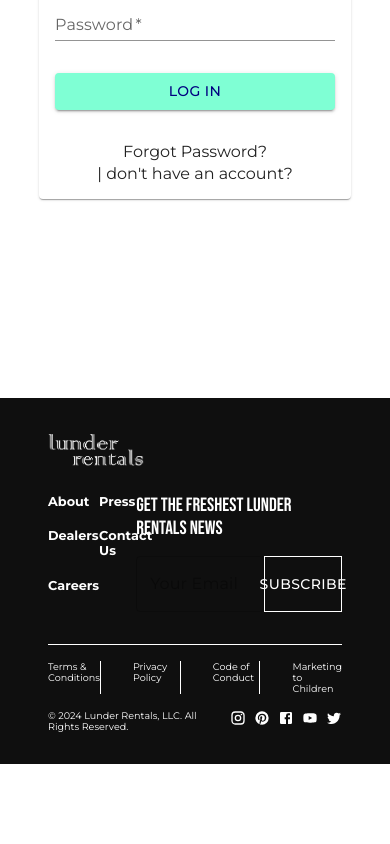
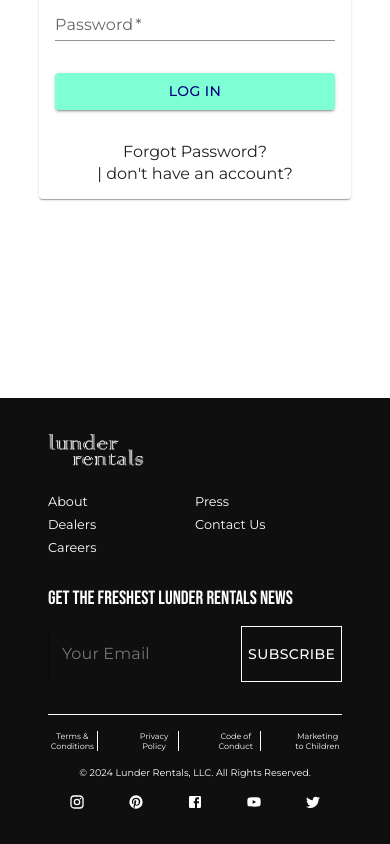
Before and after one commit to dhani-el/LunderRentals-2.0, a React (Vite) app: page /auth in a window 390 px wide. Shown: the part 508-1352 px from the top of the page. Before the commit the page ends 1272 px from the top, so only its background shows below. Built offline with nearby package versions, Linux system fonts and the light colour scheme.

Commit message:
implement footer for mobile screen

```diff
--- a/src/Home/Jsx/index.jsx
+++ b/src/Home/Jsx/index.jsx
@@ -29,7 +29,7 @@ export default function Home(){
                     </div>
                     <CallToAction/>
                 </div>
-                {/* <Modelo setModelReady={setRemoveSplash}/> */}
+                <Modelo setModelReady={setRemoveSplash}/>
                 <BodyContent/>
             </div>
             </div>
--- a/src/Layout/Styles/index.css
+++ b/src/Layout/Styles/index.css
@@ -106,21 +106,24 @@
 }
 #footerContainer #quicknews {
   display: flex;
+  flex-direction: column;
   justify-content: space-between;
   width: 100%;
   border-bottom: 0.02rem white solid;
   padding-bottom: 2rem;
+  gap: 1.5rem;
 }
 #footerContainer #quicknews #quickLinks {
   display: grid;
   grid-template-columns: 1fr 1fr;
-  width: 30%;
+  width: 100%;
+  align-items: center;
 }
 #footerContainer #quicknews #quickLinks a {
   color: white;
   text-decoration: none;
   font-size: 0.8rem;
-  font-weight: 700;
+  padding-bottom: 0.5rem;
 }
 #footerContainer #quicknews #newsLetter {
   display: flex;
@@ -138,10 +141,10 @@
   border-color: white;
   border-top-right-radius: 0px;
   border-bottom-right-radius: 0px;
-  background-color: rgba(0, 0, 0, 0.659);
 }
 #footerContainer #quicknews #newsLetter #muiDiv input, #footerContainer #quicknews #newsLetter #muiDiv button {
   font-family: montserrat;
+  color: white;
 }
 #footerContainer #quicknews #newsLetter #muiDiv .css-3w2hyt-MuiButtonBase-root-MuiButton-root:hover {
   border-color: white;
@@ -158,21 +161,26 @@
 #footerContainer #boilerPlateterms #boilerPlateContent .singleP {
   display: block;
   border-right: 0.06rem white solid;
-  width: 80%;
-  font-size: 0.6rem;
+  width: 100%;
+  font-size: 0.5rem;
+  text-align: center;
 }
 #footerContainer #boilerPlateterms #boilerPlateContent #lastP {
   border: none;
 }
 #footerContainer #boilerPlateterms #termsMedia {
   display: flex;
+  flex-direction: column;
   justify-content: space-between;
+  align-items: center;
   padding-top: 1rem;
   font-size: 0.6rem;
+  gap: 1rem;
 }
 #footerContainer #boilerPlateterms #termsMedia #socialMediaDiv {
   display: flex;
-  gap: 0.5rem;
+  width: 100%;
+  justify-content: space-around;
 }
 #footerContainer #boilerPlateterms #termsMedia #socialMediaDiv span svg {
   width: 1rem;
@@ -238,7 +246,40 @@
   #header #menu {
     display: none;
   }
-  #footerContainer #quickLinks {
-    grid-template-columns: repeat(3, 1fr);
+  #footerContainer #logo {
+    width: 6rem;
+    padding-bottom: 1rem;
+  }
+  #footerContainer #logo img {
+    width: 100%;
+    height: auto;
+  }
+  #footerContainer #quicknews {
+    flex-direction: row;
+    gap: 0rem;
+  }
+  #footerContainer #quicknews #quickLinks {
+    width: 30%;
+    align-items: flex-start;
+  }
+  #footerContainer #quicknews #quickLinks a {
+    font-weight: 700;
+    padding-bottom: 0rem;
+  }
+  #footerContainer #boilerPlateterms #boilerPlateContent .singleP {
+    width: 80%;
+    font-size: 0.6rem;
+    text-align: left;
+  }
+  #footerContainer #boilerPlateterms #termsMedia {
+    flex-direction: row;
+    justify-content: space-between;
+    gap: 0rem;
+    font-size: 0.6rem;
+  }
+  #footerContainer #boilerPlateterms #termsMedia #socialMediaDiv {
+    gap: 0.5rem;
+    width: -moz-fit-content;
+    width: fit-content;
   }
 }/*# sourceMappingURL=index.css.map */
--- a/src/Layout/Styles/index.scss
+++ b/src/Layout/Styles/index.scss
@@ -115,19 +115,22 @@ $secondary-font:'bebas';
     }
     #quicknews{
         display: flex;
+        flex-direction: column;
         justify-content: space-between;
         width: 100%;
         border-bottom: 0.02rem white solid;
         padding-bottom: 2rem;
+        gap: 1.5rem;
         #quickLinks{
             display: grid;
             grid-template-columns: 1fr 1fr;
-            width: 30%;
+            width: 100%;
+            align-items: center;
             a{
                 color: white;
                 text-decoration: none;
                 font-size: 0.8rem;
-                font-weight: 700;
+                padding-bottom: 0.5rem;
             }
         }
         #newsLetter{
@@ -144,10 +147,10 @@ $secondary-font:'bebas';
                     border-color:white;
                     border-top-right-radius: 0px;
                     border-bottom-right-radius: 0px;
-                    background-color: rgba(0, 0, 0, 0.659);
                 }
                 input,button{
                     font-family: montserrat;
+                    color: white;
                 }
                 .css-3w2hyt-MuiButtonBase-root-MuiButton-root:hover{
                     border-color: white;
@@ -167,8 +170,9 @@ $secondary-font:'bebas';
             .singleP{
                 display: block;
                 border-right: 0.06rem white solid;
-                width: 80%;
-                font-size: 0.6rem;
+                width: 100%;
+                font-size: 0.5rem;
+                text-align: center;
             }
             #lastP{
                 border: none;
@@ -176,12 +180,16 @@ $secondary-font:'bebas';
         }
         #termsMedia{
             display: flex;
+            flex-direction: column;
             justify-content: space-between;
+            align-items: center;
             padding-top: 1rem;
             font-size: 0.6rem;
+            gap: 1rem;
             #socialMediaDiv{
                 display: flex;
-                gap: 0.5rem;
+                width: 100%;
+                justify-content: space-around;
                 span{
                     svg{
                         width: 1rem;
@@ -255,8 +263,45 @@ $secondary-font:'bebas';
         }
     }
     #footerContainer{
-        #quickLinks{
-            grid-template-columns: repeat(3,1fr);
+        #logo{
+            width: 6rem;
+            padding-bottom: 1rem;
+            img{
+                width: 100%;
+                height: auto;
+            }
+        }
+        #quicknews{
+            flex-direction: row;
+            gap: 0rem;
+            #quickLinks{
+                width: 30%;
+                align-items: flex-start;
+                a{
+                    font-weight: 700;
+                    padding-bottom: 0rem;
+                }
+            }
+
+        }
+        #boilerPlateterms{
+            #boilerPlateContent{
+                .singleP{
+                    width: 80%;
+                    font-size: 0.6rem;
+                    text-align: left;
+                }
+            }
+            #termsMedia{
+                flex-direction: row;
+                justify-content: space-between;
+                gap: 0rem;
+                font-size: 0.6rem;
+                #socialMediaDiv{
+                    gap: 0.5rem;
+                    width: fit-content;
+                }
+            }
         }
     }
 
```
Also changed, not shown: 1 other file (tests, documents, lock files or other folders).
